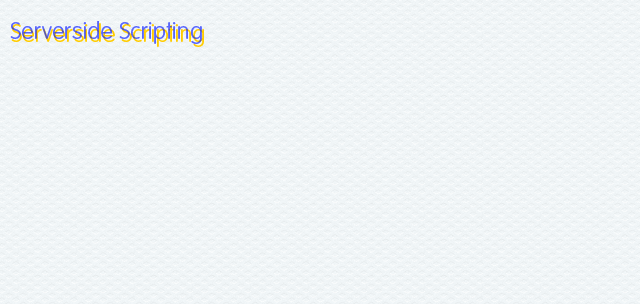
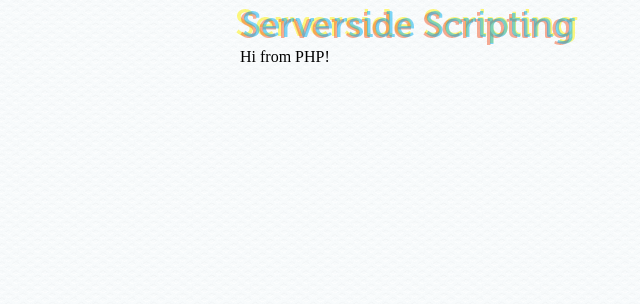
Before and after one commit to Taraderuijter/v1112-Serverside-Scripting, a PHP site: page / in a window 1280 px wide. Shown: the top 304 px of the page, without its empty margins (0-640 px from the left). Run offline with PHP 8.4, Linux system fonts and the light colour scheme.

Commit message:
Added some style!

```diff
--- a/index.php
+++ b/index.php
@@ -10,7 +10,13 @@
 </head>
 <body>
 
-	<h1><span>Serverside Scripting</span></h1>
+	<div id="wrapper">
+<?php
+
+	echo "Hi from PHP!";
+
+?>
+	</div>
 
 </body>
 </html>
--- a/style/style_normal.css
+++ b/style/style_normal.css
@@ -9,12 +9,12 @@ body {
 	background: url(/pics/bg.png) top left repeat;
 }
 
-h1 {
-	width: 200px;
-	height: 27px;
+div#wrapper {
+	margin-left: auto;
+	margin-right: auto;
 	background: url(/pics/sss.png) top left no-repeat;
+	padding: 6px;
+	padding-top: 40px;
+	width: 50em;
+	min-height: 100%;
 }
-
-h1 span {
-	display: none;
-}
```
Also changed, not shown: pics/bg.png, pics/sss.png, 1 other file.
